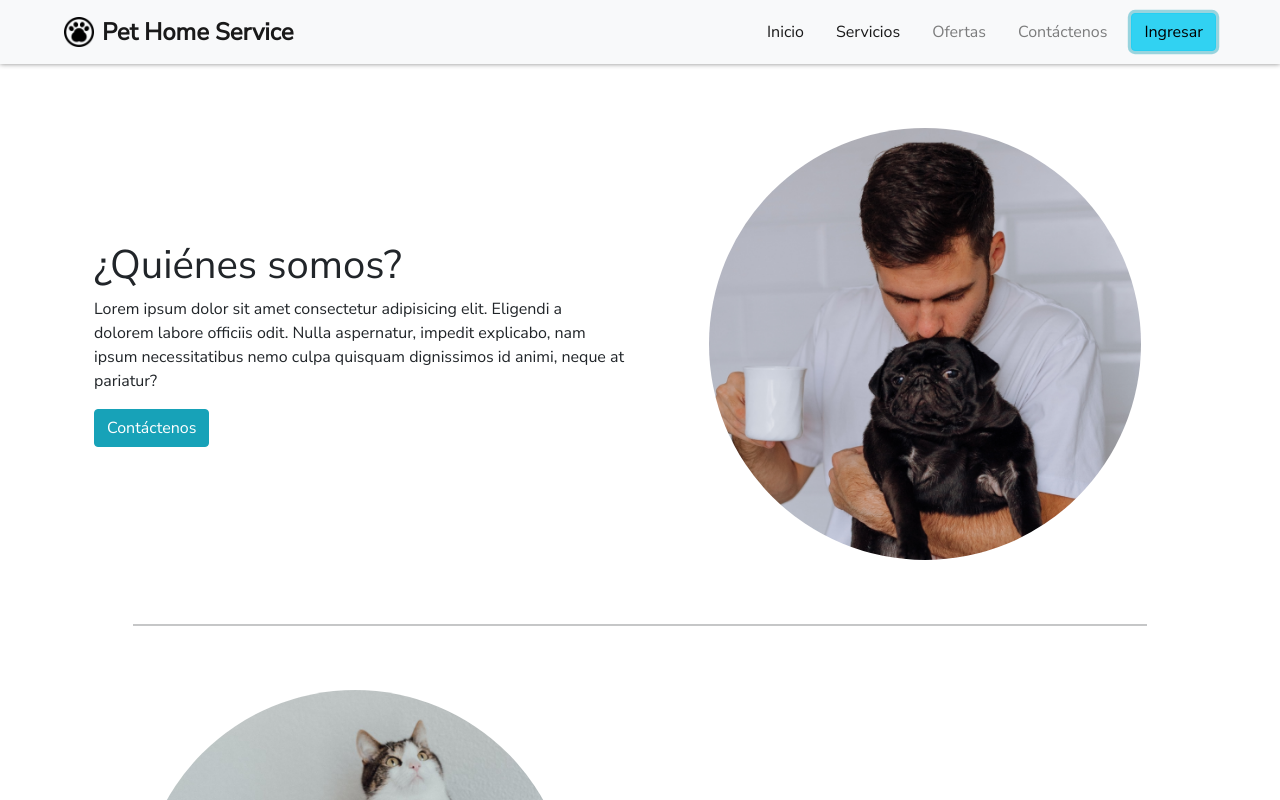
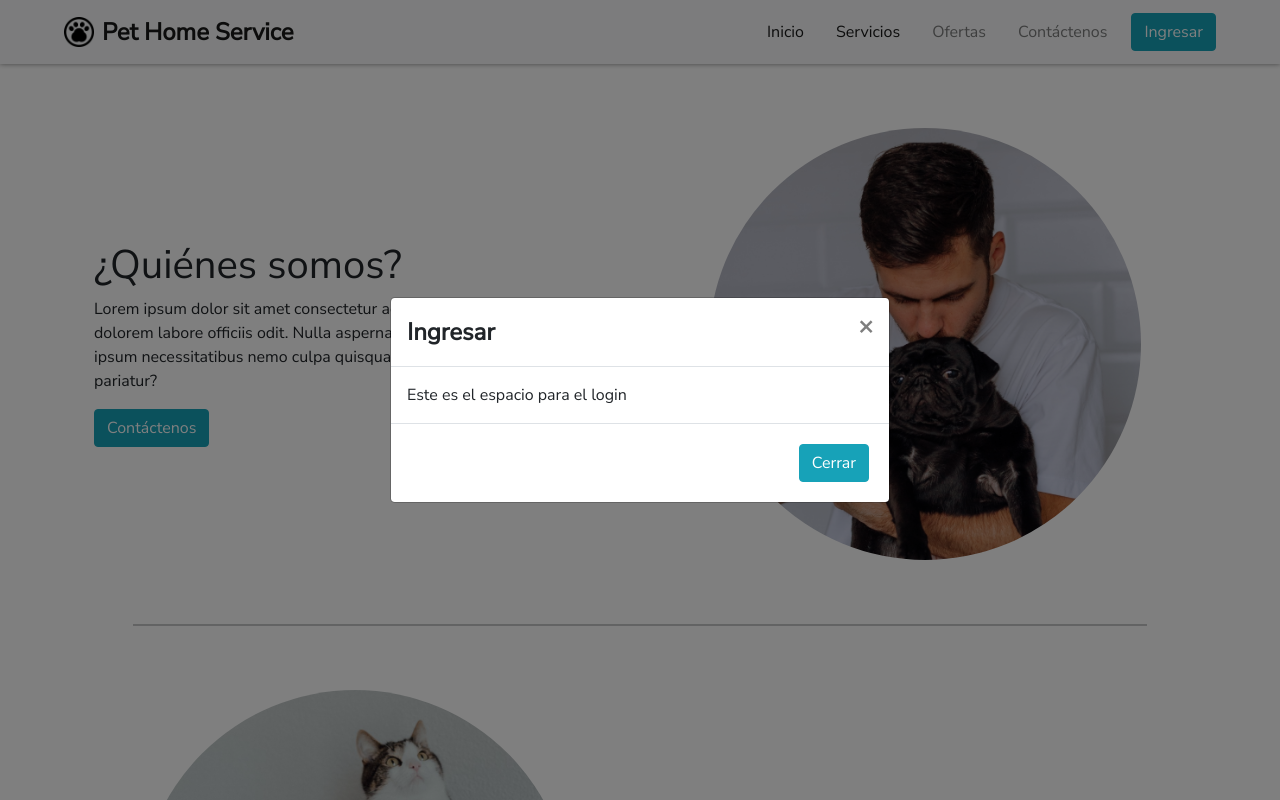
Before and after one commit to AnteDC/Proyecto-Ciclo4, a React (Create React App) app: page / in a window 1280 px wide. Both pictures are taken after a click on the button "Ingresar". Shown: the top 800 px of the page. Built offline with nearby package versions, Linux system fonts and the light colour scheme.

Commit message:
Carpeta de modales y modal del login

```diff
--- a/src/App.js
+++ b/src/App.js
@@ -73,7 +73,8 @@ function App() {
         </Row>
       </Container>
     </div>
-  </Router>);
+  </Router>)
+  ;
 }
 
 export default App;
--- a/src/components/NavbarUser.jsx
+++ b/src/components/NavbarUser.jsx
@@ -1,6 +1,7 @@
 import React from 'react';
 import Logo from '../images/icono.png';
 import { NavLink } from "react-router-dom";
+import ModalLogin from './modales/Login';
 
 const NavbarUser = () => {
     return (
@@ -35,7 +36,9 @@ const NavbarUser = () => {
                                 <a className="nav-link" href="#modalContacto" data-bs-toggle="modal" data-bs-target="#modalContacto">Contáctenos</a>
                             </li>
                         </ul>
-                        <button className="btn btn-info ms-2" data-bs-toggle="modal" data-bs-target="#modalLogin">Ingresar</button>
+                        <div className="ms-2">
+                            <ModalLogin />
+                        </div>
                     </div>
                 </div>
             </nav>
--- /dev/null
+++ b/src/components/modales/Login.jsx
@@ -0,0 +1,32 @@
+import Button from "react-bootstrap/Button";
+import Modal from "react-bootstrap/Modal";
+import React, {useState} from "react";
+
+const ModalLogin = () => {
+    const [show, setShow] = useState(false);
+
+    const handleClose = () => setShow(false);
+    const handleShow = () => setShow(true);
+
+    return (
+      <>
+        <Button variant="info" onClick={handleShow}>
+          Ingresar
+        </Button>
+
+        <Modal show={show} onHide={handleClose} centered>
+          <Modal.Header closeButton>
+            <Modal.Title><b>Ingresar</b></Modal.Title>
+          </Modal.Header>
+          <Modal.Body>Este es el espacio para el login</Modal.Body>
+          <Modal.Footer>
+            <Button variant="info" onClick={handleClose}>
+              Cerrar
+            </Button>
+          </Modal.Footer>
+        </Modal>
+      </>
+    );
+  }
+
+  export default ModalLogin
```
